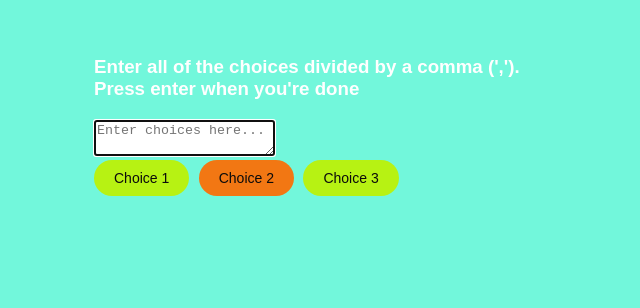
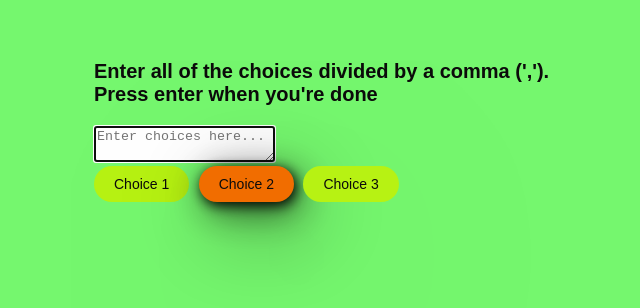
Before and after one commit to evanderzzstudio/random-choice-picker, a plain HTML site: page index.html in a window 1280 px wide. Shown: the part 274-582 px from the top of the page, without its empty margins (296-936 px from the left). Drawn offline with Linux system fonts and the light colour scheme; a web font is replaced by a local one.

Commit message:
This commit adds an event listener for textarea keyup, which creates tags based on the input value, and updates the styling of the element with background color and box shadow changes.

```diff
--- a/script.js
+++ b/script.js
@@ -3,4 +3,11 @@ const textarea = document.getElementById("textarea")
 
 textarea.focus()
 
-textarea.addEventListener("keyup")
+textarea.addEventListener("keyup", (e) => {
+    createTags(e.target.value)
+})
+
+function createTags(input) {
+    const tags = input.split(",")
+    console.log(object)
+}
--- a/style.css
+++ b/style.css
@@ -5,7 +5,7 @@
 }
 
 body {
-    background-color: rgba(20, 243, 195, 0.6);
+    background-color: rgba(31, 243, 20, 0.616);
     font-family: 'Muli', sans-serif;
     display: flex;
     flex-direction: column;
@@ -17,12 +17,14 @@ body {
 }
 
 h3 {
-    color: #fff;
-    margin: 10px 0 20px;
+    color: #0c0b0b;
+    margin: 10px 10 20px;
+    font-size: 20px;
 }
 
 .container {
     width: 500px;
+
 }
 
 .textarea {
@@ -33,7 +35,8 @@ h3 {
     font-family: inherit;
     padding: 10px;
     margin: 0 0 20px;
-    font-size: 20px;
+    font-size: 10px;
+
 }
 
 .tag {
@@ -44,8 +47,14 @@ h3 {
     margin: 0 5px 10px 0;
     font-size: 14px;
     display: inline-block;
+
 }
 
 .tag.highlight {
-    background-color: #f27713;
+    background-color: #f16d00;
+    box-shadow:
+        2.3px 3.3px 13px rgba(0, 0, 0, 1),
+        6.3px 9px 36.1px rgba(0, 0, 0, 0.652),
+        15.1px 21.7px 86.8px rgba(0, 0, 0, 0.5),
+        50px 72px 288px rgba(0, 0, 0, 0.348);
 }
```
